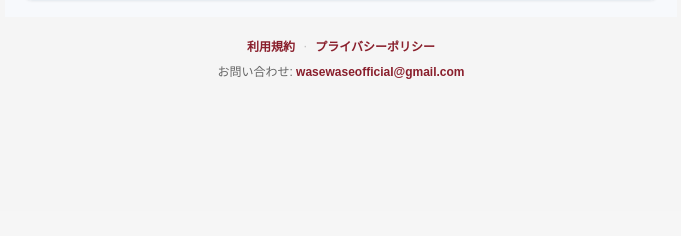
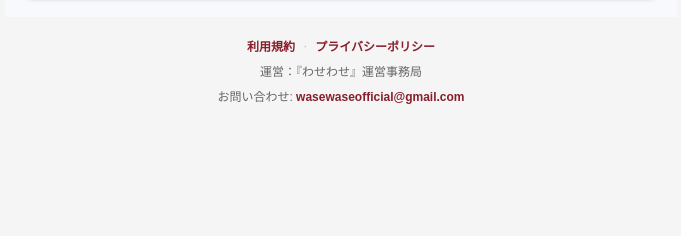
Before and after one commit to tomok11keda/wasewase, a Django app: page / in a window 1280 px wide. Shown: the part 1390-1626 px from the top of the page, without its empty margins (299-980 px from the left). Before the commit the page ends 1469 px from the top, so only its background shows below. Run offline with Django 5.2, Linux system fonts and the light colour scheme; data comes from the database, SQL or seed files in the repository.

Commit message:
feat: Add operator info line to site footer
Show the わせわせ operator name above the contact email for AdSense review requirements.

Co-authored-by: Cursor <cursoragent@cursor.com>

```diff
--- a/app/tests.py
+++ b/app/tests.py
@@ -1570,6 +1570,7 @@ class PwaTests(TestCase):
         home = self.client.get(reverse("home"))
         self.assertContains(home, reverse("privacy"))
         self.assertContains(home, reverse("terms"))
+        self.assertContains(home, "運営：『わせわせ』運営事務局")
         self.assertContains(home, "wasewaseofficial@gmail.com")
 
 
--- a/templates/includes/site_footer.html
+++ b/templates/includes/site_footer.html
@@ -4,6 +4,7 @@
     <span class="site-footer-sep" aria-hidden="true">·</span>
     <a href="{% url 'privacy' %}">プライバシーポリシー</a>
   </nav>
+  <p class="site-footer-operator">運営：『わせわせ』運営事務局</p>
   <p class="site-footer-contact">
     お問い合わせ:
     <a href="mailto:wasewaseofficial@gmail.com">wasewaseofficial@gmail.com</a>
--- a/templates/includes/site_footer_styles.html
+++ b/templates/includes/site_footer_styles.html
@@ -28,6 +28,12 @@
   color: #bbb;
 }
 
+.site-footer-operator {
+  margin: 8px 0 0;
+  font-size: 12px;
+  color: #666;
+}
+
 .site-footer-contact {
   margin: 8px 0 0;
   font-size: 12px;
--- a/templates/top.html
+++ b/templates/top.html
@@ -1119,6 +1119,12 @@
       color: #bbb;
     }
 
+    .site-footer-operator {
+      margin: 8px 0 0;
+      font-size: 12px;
+      color: #666;
+    }
+
     .site-footer-contact {
       margin: 8px 0 0;
       font-size: 12px;
```
